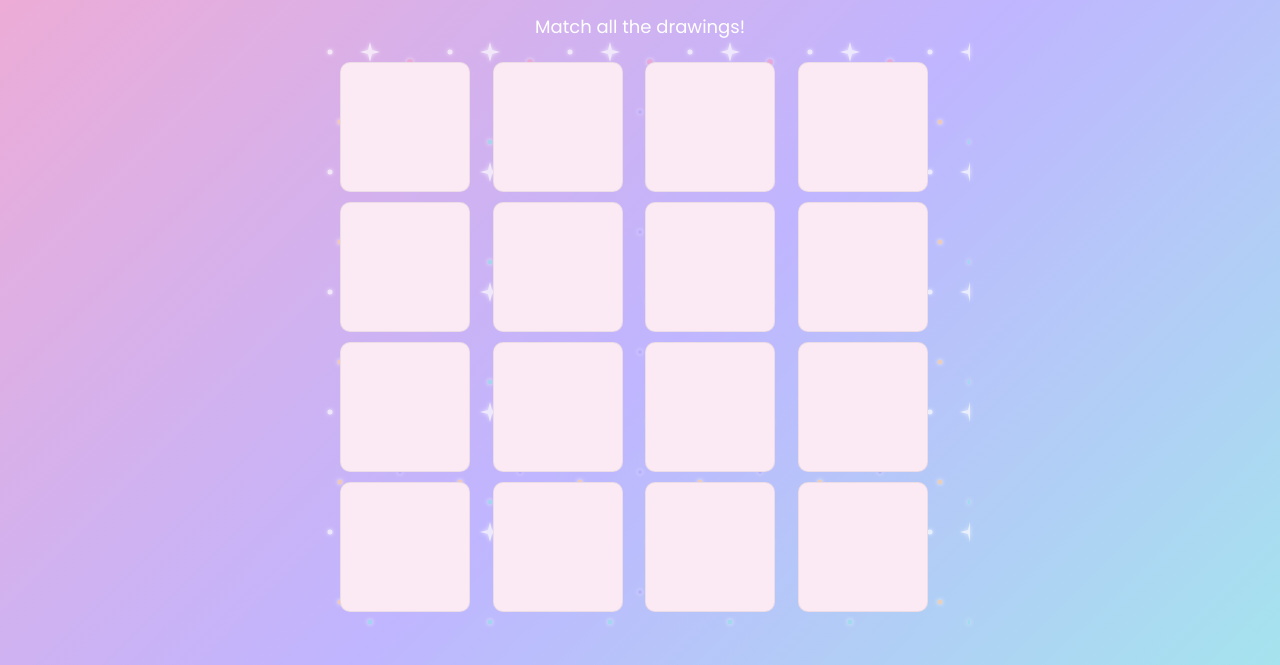
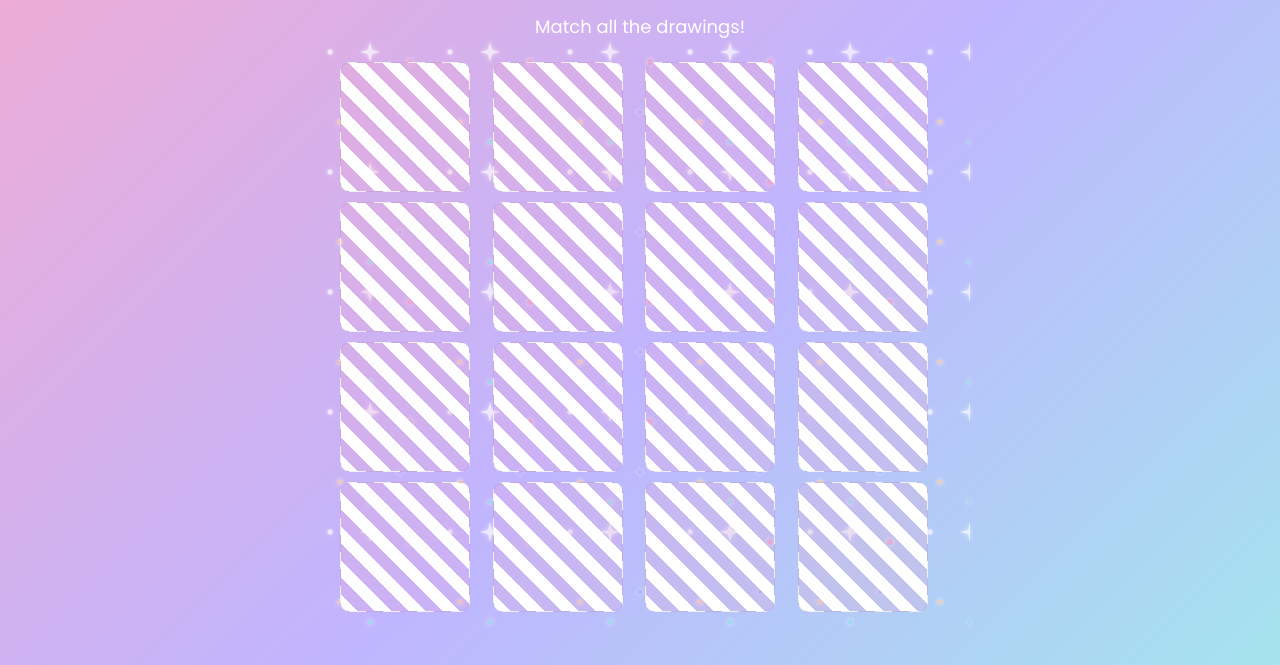
Before and after one commit to wold0218-del/mrwwebsite, a plain HTML site: page game.html in a window 1280 px wide. Shown: the part 135-800 px from the top of the page. Drawn offline with nearby package versions, Linux system fonts and the light colour scheme.

Commit message:
Enhance card styles with gradient and transition
Updated the card styles to include a repeating linear gradient background and added a transition effect.

```diff
--- a/game.html
+++ b/game.html
@@ -21,7 +21,14 @@
         .card {
     width: 130px;
     height: 130px;
-            background: #fbeaf3;
+
+    /* white & soft pink diagonal stripes for the FRONT side */
+    background: repeating-linear-gradient(
+        45deg,
+        #ffffff 0 12px,
+        rgba(242,166,207,0.22) 12px 24px
+    );
+
     border-radius: 10px;
     cursor: pointer;
     position: relative;
@@ -30,7 +37,9 @@
     align-items: center;
     justify-content: center;
     border: 1px solid rgba(0,0,0,0.06);
+    transition: background 0.2s ease;
 }
+
 
         .card img {
             width: 90%;
```
Lines whose indentation alone changed are shown as unchanged.
